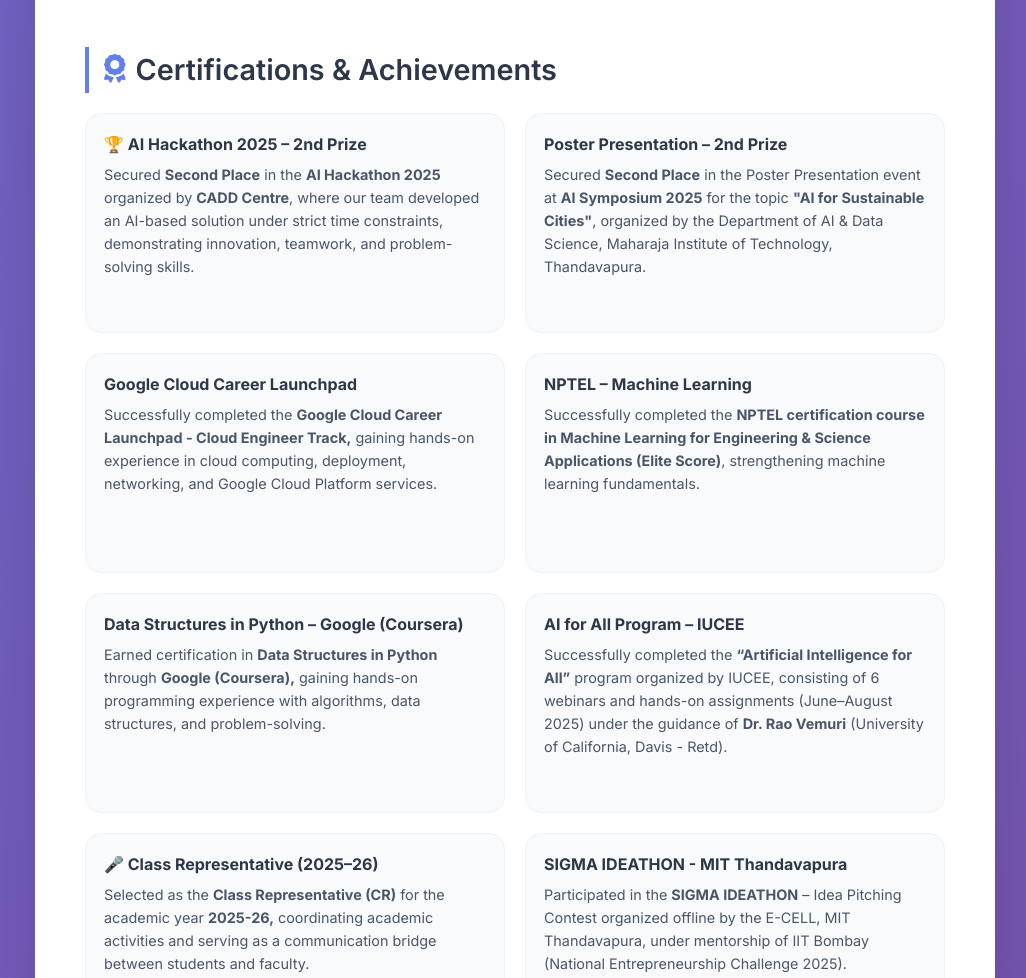
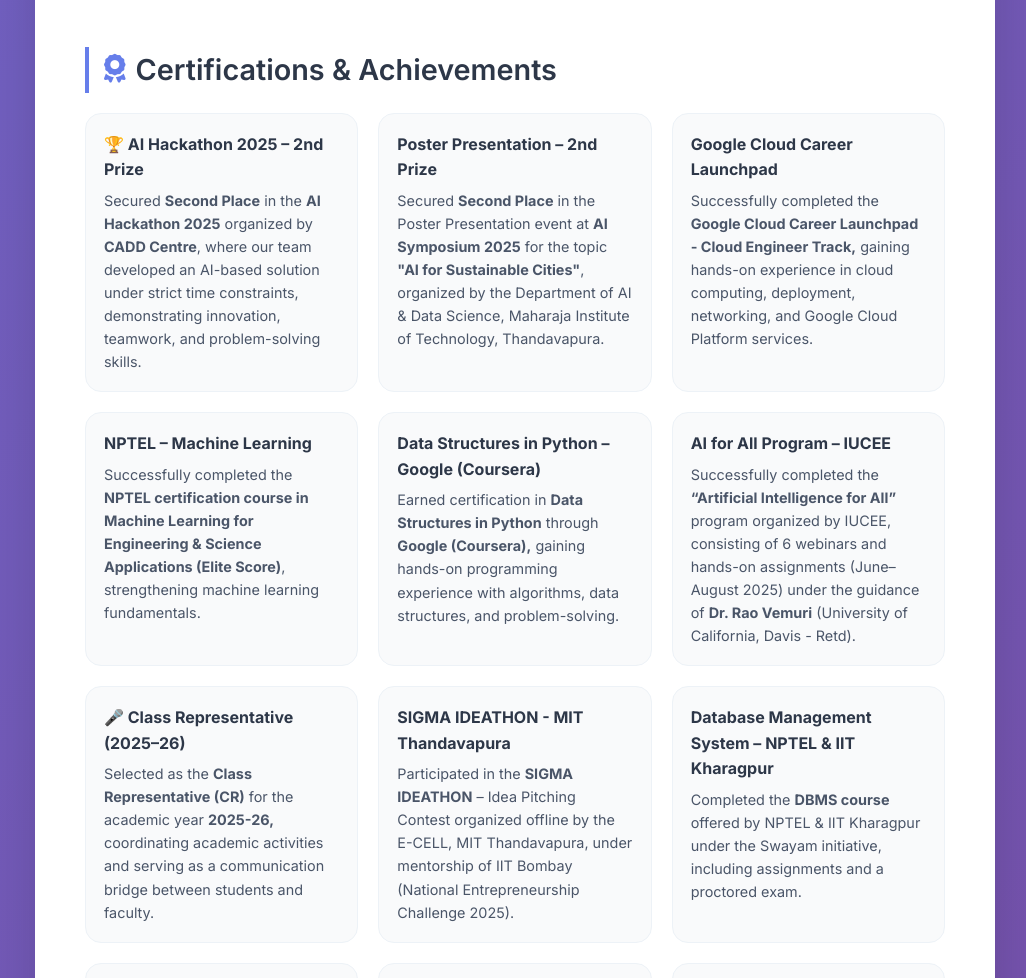
Before and after one commit to ManasaMSwamy/ManasaMSwamy.github.io, a website built with Vite: page index.html in a window 1280 px wide. Shown: the part 4773-5751 px from the top of the page, without its empty margins (125-1151 px from the left). Built offline with nearby package versions, Linux system fonts and the light colour scheme.

Commit message:
Updated portfolio achievements

```diff
--- a/style.css
+++ b/style.css
@@ -460,9 +460,8 @@
 /* Certificates */
 .cert-grid {
     display: grid;
-    grid-template-columns: repeat(2, 1fr);
+    grid-template-columns: repeat(3, 1fr);
     gap: 20px;
-    align-items: stretch;
 }
 
 .cert-card {
@@ -655,6 +654,9 @@
 }
 
 @media (max-width: 768px) {
+    .cert-grid {
+        grid-template-columns: 1fr;
+    }
     body {
         padding: 90px 12px 30px;
     }
```
